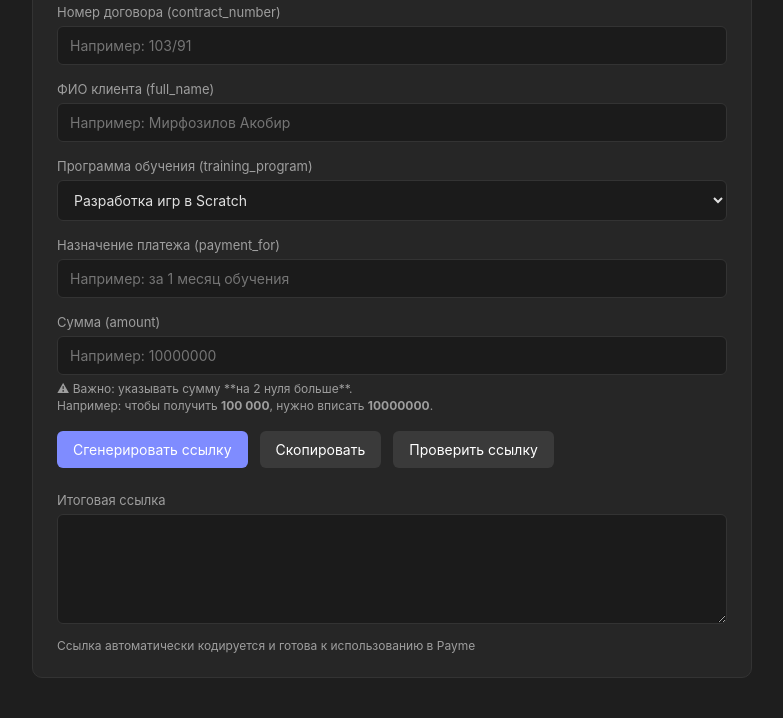
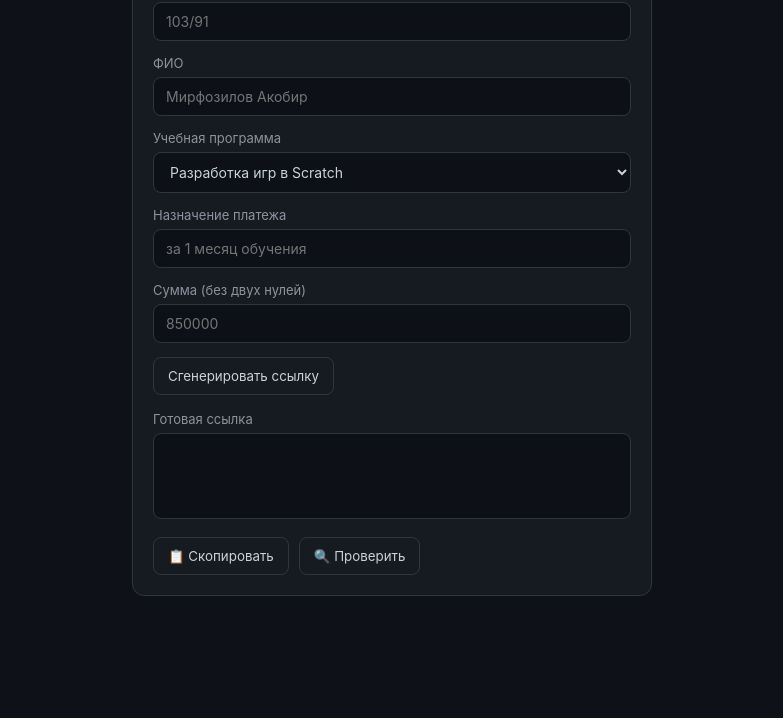
Before and after one commit to RuslanFenomen/Synergy-hub---generator-ssilki-oplati, a plain HTML site: page index.html in a window 1280 px wide. Shown: the part 107-825 px from the top of the page, without its empty margins (248-1031 px from the left). After the commit the page ends 800 px from the top, so only its background shows below. Drawn offline with Linux system fonts and the light colour scheme.

Commit message:
Update index.html
add wow style

```diff
--- a/index.html
+++ b/index.html
@@ -2,22 +2,22 @@
 <html lang="ru">
 <head>
 <meta charset="UTF-8" />
-<meta name="viewport" content="width=device-width, initial-scale=1.0">
+<meta name="viewport" content="width=device-width, initial-scale=1.0"/>
 <title>Генератор ссылки Payme</title>
+
 <style>
 :root {
-        --bg: #1e1e1e;
-        --panel: #262626;
-        --border: #333;
-        --text: #e0e0e0;
-        --muted: #9e9e9e;
-        --accent: #7f8cff;
-        --accent-hover: #6c78ff;
+  --bg: #0e1117;
+  --card: #161b22;
+  --border: #30363d;
+  --text: #c9d1d9;
+  --muted: #8b949e;
+  --accent: #7ee787;
 }
 
 * {
   box-sizing: border-box;
-        font-family: Inter, system-ui, -apple-system, BlinkMacSystemFont, "Segoe UI", sans-serif;
+  font-family: Inter, system-ui, -apple-system, BlinkMacSystemFont, sans-serif;
 }
 
 body {
@@ -26,25 +26,24 @@
   color: var(--text);
   display: flex;
   justify-content: center;
-        padding: 40px 16px;
+  padding: 24px;
 }
 
 .container {
   width: 100%;
-        max-width: 720px;
-        background: var(--panel);
+  max-width: 520px;
+}
+
+.card {
+  background: var(--card);
   border: 1px solid var(--border);
-        border-radius: 10px;
-        padding: 24px;
+  border-radius: 12px;
+  padding: 20px;
 }
 
 h1 {
   margin-top: 0;
   font-size: 22px;
-        margin-bottom: 20px;
-    }
-
-    .field {
   margin-bottom: 16px;
 }
 
@@ -57,121 +56,91 @@
 
 input, select, textarea {
   width: 100%;
-        background: #1b1b1b;
+  background: #0d1117;
   border: 1px solid var(--border);
   color: var(--text);
   padding: 10px 12px;
-        border-radius: 6px;
+  border-radius: 8px;
+  margin-bottom: 14px;
   font-size: 14px;
 }
 
 textarea {
-        resize: vertical;
-        min-height: 70px;
-    }
-
-    .hint {
-        font-size: 12px;
-        color: var(--muted);
-        margin-top: 6px;
-        line-height: 1.4;
-    }
-
-    .buttons {
-        display: flex;
-        gap: 12px;
-        flex-wrap: wrap;
-        margin-top: 10px;
+  resize: none;
 }
 
 button {
-        background: var(--accent);
-        border: none;
-        color: #fff;
-        padding: 10px 16px;
-        border-radius: 6px;
+  background: transparent;
+  border: 1px solid var(--border);
+  color: var(--text);
+  padding: 10px 14px;
+  border-radius: 8px;
   cursor: pointer;
-        font-size: 14px;
-    }
-
-    button.secondary {
-        background: #3a3a3a;
+  transition: 0.15s;
 }
 
 button:hover {
-        background: var(--accent-hover);
+  border-color: var(--accent);
+  color: var(--accent);
 }
 
-    button.secondary:hover {
-        background: #4a4a4a;
+.actions {
+  display: flex;
+  gap: 10px;
+  flex-wrap: wrap;
 }
 
 .result {
-        margin-top: 24px;
+  margin-top: 16px;
 }
 
 .result textarea {
-        min-height: 110px;
   font-size: 13px;
 }
 
-    .footer-note {
-        font-size: 12px;
-        color: var(--muted);
-        margin-top: 10px;
+@media (max-width: 480px) {
+  h1 {
+    font-size: 18px;
+  }
 }
 </style>
 </head>
+
 <body>
+<div class="container">
+  <div class="card">
+    <h1>🔗 Генератор ссылки Payme</h1>
 
-<div class="container">
-    <h1>Генератор ссылки Payme</h1>
+    <label>Номер договора</label>
+    <input id="contract" placeholder="103/91">
 
-    <div class="field">
-        <label>Номер договора (contract_number)</label>
-        <input id="contract" placeholder="Например: 103/91">
-    </div>
+    <label>ФИО</label>
+    <input id="fullname" placeholder="Мирфозилов Акобир">
 
-    <div class="field">
-        <label>ФИО клиента (full_name)</label>
-        <input id="fullname" placeholder="Например: Мирфозилов Акобир">
-    </div>
-
-    <div class="field">
-        <label>Программа обучения (training_program)</label>
+    <label>Учебная программа</label>
     <select id="program">
       <option value="1">Разработка игр в Scratch</option>
       <option value="3">Разработка игр в Roblox Studio</option>
       <option value="5">Программирование на языке Python</option>
       <option value="6">Цифровой дизайн</option>
     </select>
-    </div>
 
-    <div class="field">
-        <label>Назначение платежа (payment_for)</label>
-        <input id="paymentFor" placeholder="Например: за 1 месяц обучения">
-    </div>
+    <label>Назначение платежа</label>
+    <input id="paymentFor" placeholder="за 1 месяц обучения">
 
-    <div class="field">
-        <label>Сумма (amount)</label>
-        <input id="amount" placeholder="Например: 10000000">
-        <div class="hint">
-            ⚠ Важно: указывать сумму **на 2 нуля больше**.<br>
-            Например: чтобы получить <b>100 000</b>, нужно вписать <b>10000000</b>.
-        </div>
-    </div>
+    <label>Сумма (без двух нулей)</label>
+    <input id="amount" type="number" placeholder="850000">
 
-    <div class="buttons">
-        <button onclick="generateLink()">Сгенерировать ссылку</button>
-        <button class="secondary" onclick="copyLink()">Скопировать</button>
-        <button class="secondary" onclick="checkLink()">Проверить ссылку</button>
-    </div>
+    <button onclick="generate()">Сгенерировать ссылку</button>
 
     <div class="result">
-        <label>Итоговая ссылка</label>
-        <textarea id="result" readonly></textarea>
-        <div class="footer-note">
-            Ссылка автоматически кодируется и готова к использованию в Payme
+      <label>Готовая ссылка</label>
+      <textarea id="result" rows="4" readonly></textarea>
+
+      <div class="actions">
+        <button onclick="copyLink()">📋 Скопировать</button>
+        <button onclick="openLink()">🔍 Проверить</button>
+      </div>
     </div>
   </div>
 </div>
@@ -179,41 +148,37 @@
 <script>
 const BASE_URL = "https://payme.uz/fallback/merchant/?id=67222c5133bcc1cca909a72c";
 
-function generateLink() {
-    const contract = encodeURIComponent(document.getElementById("contract").value.trim());
-    const fullname = encodeURIComponent(document.getElementById("fullname").value.trim());
+function generate() {
+  const contract = encodeURIComponent(document.getElementById("contract").value);
+  const fullname = encodeURIComponent(document.getElementById("fullname").value);
   const program = document.getElementById("program").value;
-    const paymentFor = encodeURIComponent(document.getElementById("paymentFor").value.trim());
-    const amount = encodeURIComponent(document.getElementById("amount").value.trim());
+  const paymentFor = encodeURIComponent(document.getElementById("paymentFor").value);
+  const amountInput = document.getElementById("amount").value;
+  const amount = amountInput ? amountInput + "00" : "";
 
-    const finalUrl =
-        BASE_URL +
-        "&contract_number=" + contract +
-        "&full_name=" + fullname +
-        "&training_program=" + program +
-        "&payment_for=" + paymentFor +
-        "&amount=" + amount;
+  const url =
+    `${BASE_URL}` +
+    `&contract_number=${contract}` +
+    `&full_name=${fullname}` +
+    `&training_program=${program}` +
+    `&payment_for=${paymentFor}` +
+    `&amount=${amount}`;
 
-    document.getElementById("result").value = finalUrl;
+  document.getElementById("result").value = url;
 }
 
 function copyLink() {
   const textarea = document.getElementById("result");
-    if (!textarea.value) return;
   textarea.select();
   document.execCommand("copy");
-    alert("Ссылка скопирована");
 }
 
-function checkLink() {
+function openLink() {
   const url = document.getElementById("result").value;
-    if (!url) {
-        alert("Сначала сгенерируйте ссылку");
-        return;
-    }
+  if (url) {
     window.open(url, "_blank");
   }
+}
 </script>
-
 </body>
 </html>
```
Lines whose indentation alone changed are shown as unchanged.
